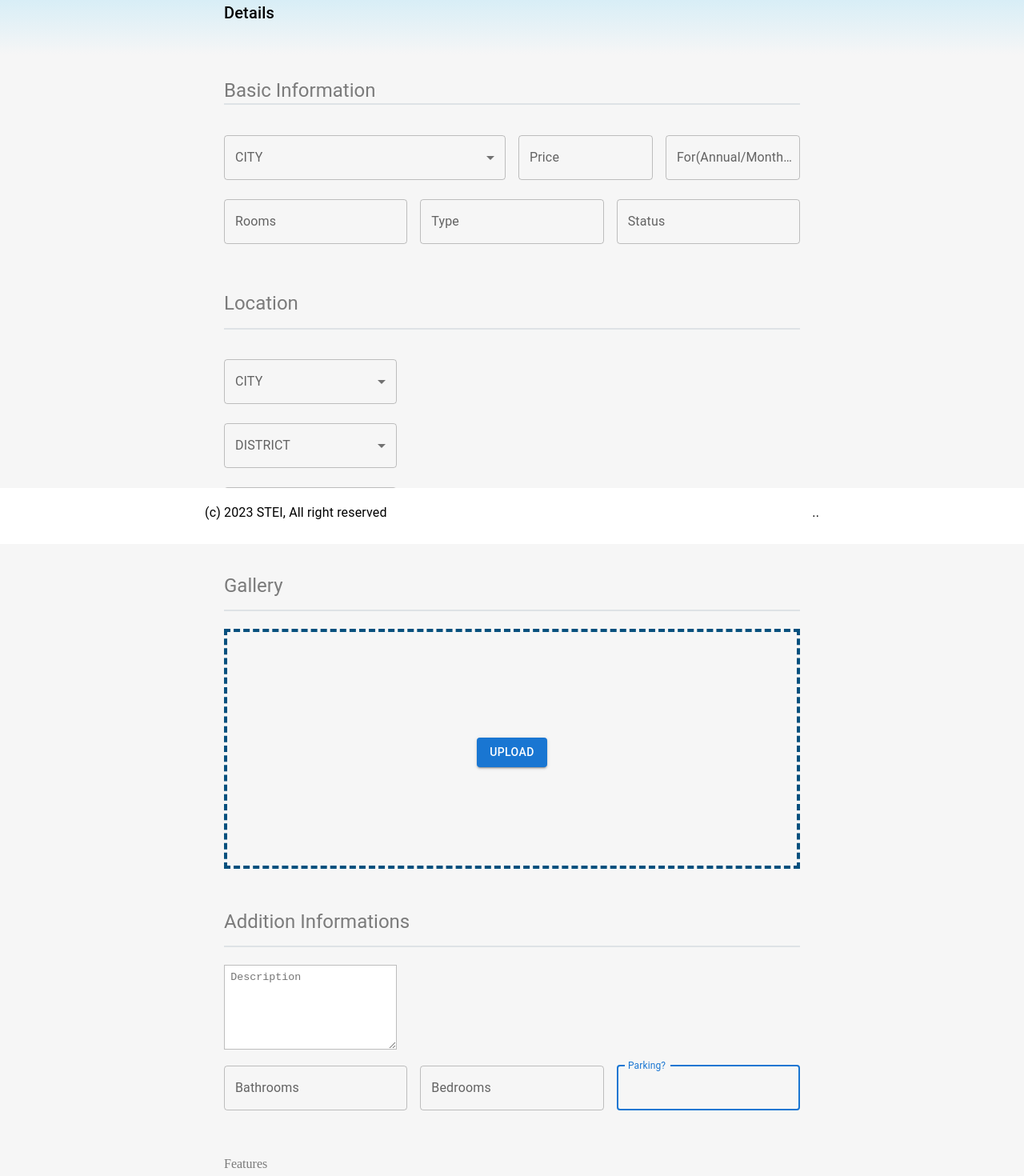
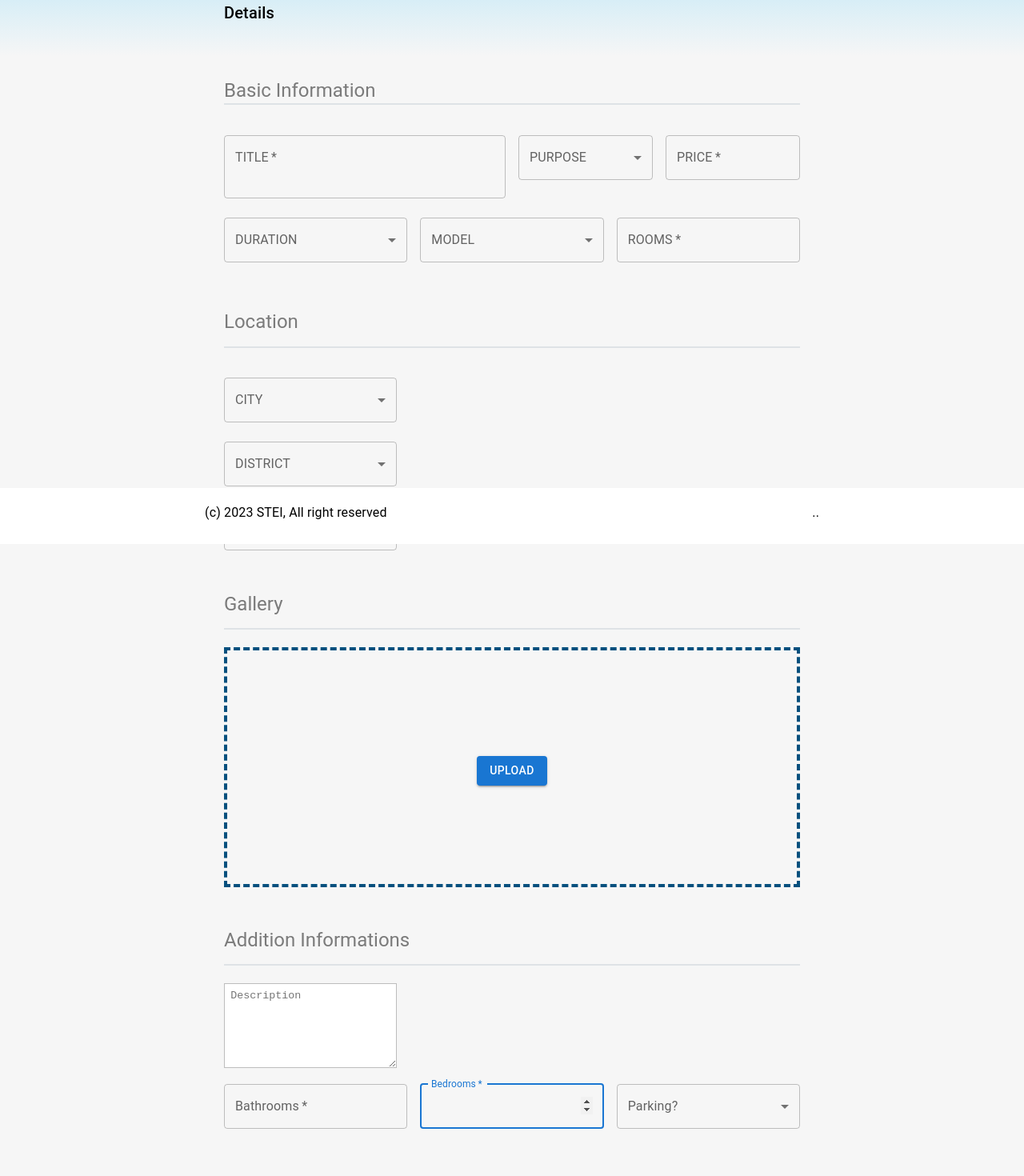
Before and after one commit to Glowingworld/STEIv1, a Next.js app: page /Property/Submit in a window 1280 px wide. Shown: the part 120-1590 px from the top of the page at 80% size. Built offline with nearby package versions, Linux system fonts and the light colour scheme.

Commit message:
validation submit form complete

```diff
--- a/src/pages/Property/Submit/index.jsx
+++ b/src/pages/Property/Submit/index.jsx
@@ -27,8 +27,14 @@ const Submit = () => {
   const [districts] = getRegionsLocations(city);
   const [street, setStreet] = useState("");
   const [streets] = getWardLocations(district);
+  const [model, setModel] = useState("");
+  const [status, setStatus] = useState("");
+  const [duration, setDuration] = useState("");
+  const [parking, setParking] = useState("");
   console.log(districts);
-  function handleSubmit() {}
+  function handleSubmit(event) {
+    const data = new FormData(event.current.target);
+  }
 
   return (
     <Box className={styles.submit} paddingBottom="10%">
@@ -54,75 +60,105 @@ const Submit = () => {
                 </Box>
                 <Grid container spacing={2}>
                   <Grid item xs={12} sm={6}>
+                    <TextField
+                      fullWidth
+                      margin="normal"
+                      id="title"
+                      placeholder="example Chumba (Master) kinapangishwa mbezi"
+                      multiline
+                      name="title"
+                      type="Text"
+                      label="TITLE"
+                      required
+                      autoFocus
+                    />
+                  </Grid>
+                  <Grid item xs={6} sm={3}>
                     <FormControl sx={{ mt: 2, minWidth: "100%" }}>
-                      <InputLabel id="city">CITY</InputLabel>
+                      <InputLabel id="status">PURPOSE</InputLabel>
                       <Select
-                        fullWidth
-                        labelId="city"
-                        id="slage"
-                        value={city}
-                        label="City"
-                        onChange={(e) => setCity(e.target.value)}
+                        required
+                        labelId="status"
+                        id="status"
+                        value={status}
+                        label="PURPOSE"
+                        onChange={(e) => setStatus(e.target.value)}
                       >
-                        <MenuItem value={"Daressalaam"}>Dar-es-Salaam</MenuItem>
-                        <MenuItem value={"Arusha"}>Arusha</MenuItem>
+                        <MenuItem value={"Rent"}>Rent</MenuItem>
+                        <MenuItem value={"Sell"}>Sell</MenuItem>
                       </Select>
                     </FormControl>
                   </Grid>
                   <Grid item xs={6} sm={3}>
                     <TextField
                       fullWidth
+                      required
                       margin="normal"
                       id="price"
-                      label="Price"
+                      label="PRICE"
                       name="prices"
                       type="number"
-                      autoFocus
-                    />
-                  </Grid>
-                  <Grid item xs={6} sm={3}>
-                    <TextField
-                      fullWidth
-                      margin="normal"
-                      id="span"
-                      label="For(Annual/Monthly)"
-                      name="span"
-                      type="text"
                       autoFocus
                     />
                   </Grid>
                 </Grid>
                 <Grid container spacing={2}>
                   <Grid item xs={12} sm={4}>
-                    <TextField
-                      fullWidth
-                      margin="normal"
-                      id="title"
-                      label="Rooms"
-                      name="title"
-                      type="text"
-                      autoFocus
-                    />
+                    {status == "Sell" ? (
+                      <Box></Box>
+                    ) : (
+                      <FormControl sx={{ mt: 2, minWidth: "100%" }}>
+                        <InputLabel id="duration">DURATION </InputLabel>
+                        <Select
+                          required
+                          labelId="duration"
+                          id="dur"
+                          value={duration}
+                          label="Price per (month/year)"
+                          onChange={(e) => setDuration(e.target.value)}
+                        >
+                          <MenuItem value={"monthyl"}>Monthly</MenuItem>
+                          <MenuItem value={"annually"}>Annually</MenuItem>
+                        </Select>
+                      </FormControl>
+                    )}
                   </Grid>
+                  <Grid item xs={12} sm={4}>
+                    {status == "Sell" ? (
+                      <Box></Box>
+                    ) : (
+                      <FormControl sx={{ mt: 2, minWidth: "100%" }}>
+                        <InputLabel id="model">MODEL</InputLabel>
+                        <Select
+                          required
+                          labelId="model"
+                          id="model"
+                          value={model}
+                          label="MODEL"
+                          onChange={(e) => setModel(e.target.value)}
+                        >
+                          <MenuItem value={"1"}>Each month</MenuItem>
+                          <MenuItem value={"3"}> After every 3 months</MenuItem>
+                          <MenuItem value={"6"}>After every 6 months</MenuItem>
+                          <MenuItem value={"12"}>
+                            {" "}
+                            After every 12 months
+                          </MenuItem>
+                        </Select>
+                      </FormControl>
+                    )}
+                  </Grid>
+
                   <Grid item xs={12} sm={4}>
                     <TextField
                       fullWidth
+                      required
                       margin="normal"
-                      id="price"
-                      label="Type"
-                      name="prices"
+                      id="room"
+                      placeholder="example: 4 (vyumba vinne)"
+                      name="rooms"
                       type="number"
-                      autoFocus
-                    />
-                  </Grid>
-                  <Grid item xs={12} sm={4}>
-                    <TextField
-                      fullWidth
-                      margin="normal"
-                      id="span"
-                      label="Status"
-                      name="span"
-                      type="text"
+                      label="ROOMS"
                       autoFocus
                     />
                   </Grid>
@@ -143,6 +179,7 @@ const Submit = () => {
                       <InputLabel id="city">CITY</InputLabel>
                       <Select
                         labelId="city"
+                        required
                         id="slage"
                         value={city}
                         label="City"
@@ -158,6 +195,7 @@ const Submit = () => {
                       <InputLabel id="DIS">DISTRICT</InputLabel>
                       <Select
                         labelId="DIS"
+                        required
                         id="DIS"
                         value={district}
                         label="DISTRICT"
@@ -174,6 +212,7 @@ const Submit = () => {
                       <InputLabel id="ST">STREET</InputLabel>
                       <Select
                         labelId="ST"
+                        required
                         id="ST"
                         value={street}
                         label="STREET"
@@ -211,7 +250,6 @@ const Submit = () => {
                   <hr color="#dee2e6"></hr>
                 </Box>
                 <TextareaAutosize
-                  aria-label=""
                   margin="normal"
                   minRows={6}
                   placeholder="Description"
@@ -225,10 +263,12 @@ const Submit = () => {
                   <Grid item xs={12} sm={4}>
                     <TextField
                       fullWidth
+                      placeholder="example: 2"
                       margin="normal"
-                      id="title"
+                      id="baths"
                       label="Bathrooms"
-                      name="title"
+                      name="baths"
+                      required
                       type="number"
                       autoFocus
                     />
@@ -237,23 +277,29 @@ const Submit = () => {
                     <TextField
                       fullWidth
                       margin="normal"
-                      id="price"
+                      required
+                      placeholder="example: 4"
+                      id="beds"
                       label="Bedrooms"
-                      name="prices"
+                      name="beds"
                       type="number"
                       autoFocus
                     />
                   </Grid>
                   <Grid item xs={12} sm={4}>
-                    <TextField
-                      fullWidth
-                      margin="normal"
-                      id="span"
-                      label="Parking?"
-                      name="span"
-                      type="text"
-                      autoFocus
-                    />
+                    <FormControl sx={{ mt: 2, minWidth: "100%" }}>
+                      <InputLabel id="par">Parking?</InputLabel>
+                      <Select
+                        labelId="par"
+                        id="par"
+                        value={parking}
+                        label="Parking?"
+                        onChange={(e) => setParking(e.target.value)}
+                      >
+                        <MenuItem value={"no"}>No</MenuItem>
+                        <MenuItem value={"yes"}>Yes</MenuItem>
+                      </Select>
+                    </FormControl>
                   </Grid>
                 </Grid>
                 <Box
@@ -266,19 +312,19 @@ const Submit = () => {
                 <Grid container>
                   <Grid item xs={12} md={4}>
                     <Box>
-                      <Checkbox />
+                      <Checkbox name="umeme" />
                       Electicity
                     </Box>
                   </Grid>
                   <Grid item xs={12} md={4}>
                     <Box>
-                      <Checkbox />
+                      <Checkbox name="water" />
                       Water
                     </Box>
                   </Grid>
                   <Grid item xs={12} md={4}>
                     <Box>
-                      <Checkbox />
+                      <Checkbox name="fence" />
                       Fence
                     </Box>
                   </Grid>
```
